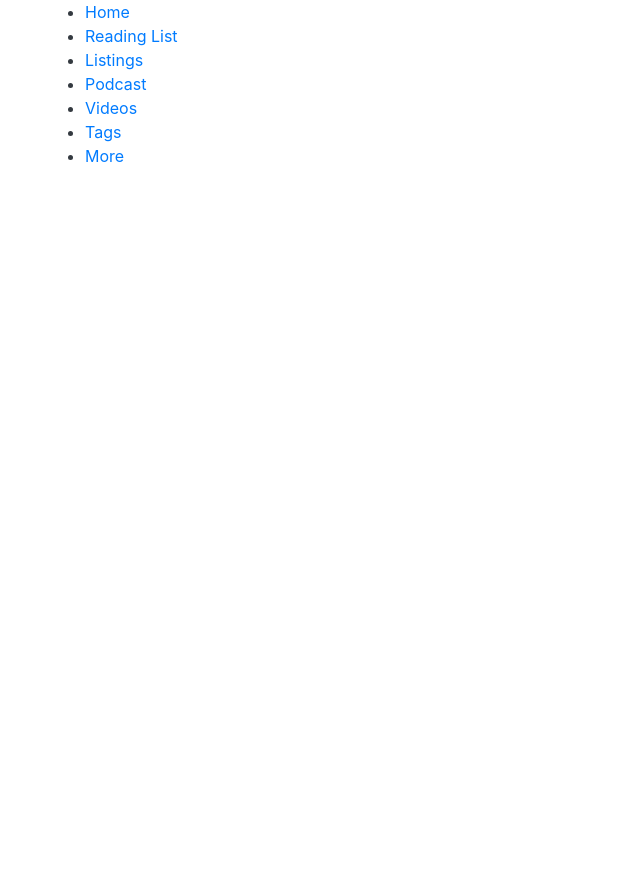
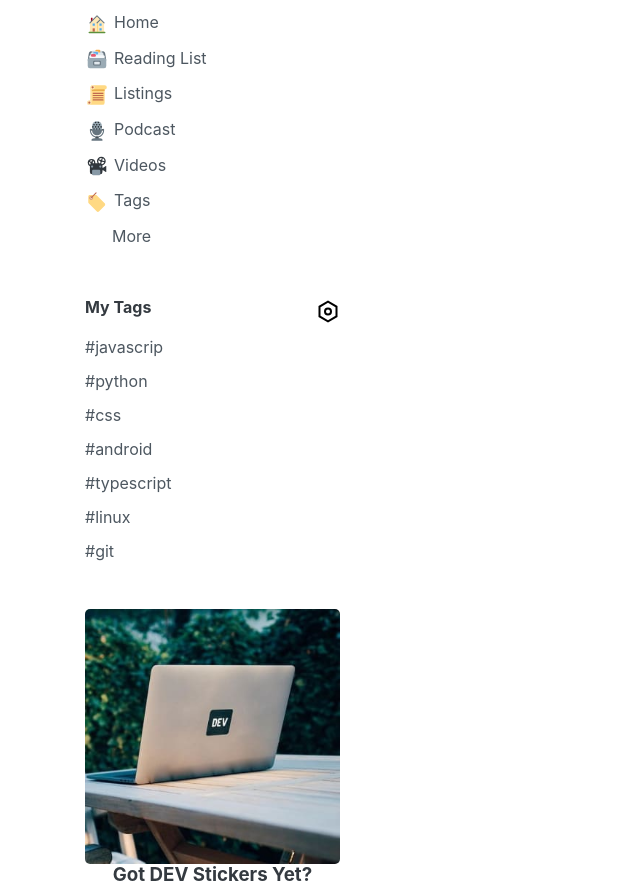
Before and after one commit to CarlosDeveloperr/Desafio-Bootstrap, a plain HTML site: page index.html in a window 1280 px wide. Shown: the whole page, without its empty margins (0-640 px from the left). Before the commit the page ends 800 px from the top, so only its background shows below. Drawn offline with nearby package versions, Linux system fonts and the light colour scheme.

Commit message:
Se agrega el aside izquierdo con todos sus elementos

```diff
--- a/css/_aside-izq.scss
+++ b/css/_aside-izq.scss
@@ -0,0 +1,50 @@
+.nav-menu{
+    margin-bottom: 50px;
+    ul li{
+        margin: 10px 0;
+    }
+    a{
+        margin-left: 5px;
+        color:#4d5760;
+        font-size: 1rem;
+    }
+   li:nth-of-type(7){
+       a{
+        margin-left: 27px;
+       }
+
+
+    }
+}
+
+.tags{
+
+    h2{
+        font-weight: bold;
+    font-size: 1rem;
+    }
+   ul li{
+        margin: 10px 0;
+
+    a{
+
+        color:#4d5760;
+        font-size: 1rem;
+    }
+
+    }
+    img.img-bottom{
+        margin-top:30px;
+        width: 100%;
+        height: auto;
+        border-radius: 5px;
+        display: inline-block;
+        vertical-align: middle;
+    }
+    h1{
+        font-weight: bold;
+        font-size: 1.17em;
+        text-align: center;
+    }
+
+}
--- a/css/_base.scss
+++ b/css/_base.scss
@@ -3,3 +3,11 @@
     padding: 0;
     box-sizing: border-box;
 }
+ul{
+    list-style: none;
+
+  }
+a{
+    text-decoration: none;
+
+  }
--- a/index.html
+++ b/index.html
@@ -20,18 +20,41 @@
     <div class="row">
       <div class="container">
         <div class="row">
-          <aside class="col-3 bg-transparent text-dark     aside-izq ">
-            <nav>
+          <aside class="col-3 bg-transparent text-dark">
+            <div class="nav-menu">
+              <nav>
+                <ul>
+                  <li><img src="./assets/icons/home.svg" alt=""><a href="">Home</a></li>
+                  <li><img src="./assets/icons/reading.svg" alt=""><a href="">Reading List</a></li>
+                  <li><img src="./assets/icons/listings.svg" alt=""><a href="">Listings</a></li>
+                  <li><img src="./assets/icons/podcast.svg" alt=""><a href="">Podcast</a></li>
+                  <li><img src="./assets/icons/videos.svg" alt=""><a href="">Videos</a></li>
+                  <li><img src="./assets/icons/tags.svg" alt=""><a href="">Tags</a></li>
+                  <li><a href="">More</a></li>
+                </ul>
+              </nav>
+            </div>
+
+
+            <div class="tags">
+              <div class="d-flex justify-content-between ">
+                <h2>My Tags</h2><img src="./assets/icons/my-tags.svg" alt="">
+              </div>
+
               <ul>
-                <li><img src="" alt=""><a href="">Home</a></li>
-                <li><img src="" alt=""><a href="">Reading List</a></li>
-                <li><img src="" alt=""><a href="">Listings</a></li>
-                <li><img src="" alt=""><a href="">Podcast</a></li>
-                <li><img src="" alt=""><a href="">Videos</a></li>
-                <li><img src="" alt=""><a href="">Tags</a></li>
-                <li><a href="">More</a></li>
+                <li><a href="">#javascrip</a></li>
+                <li><a href="">#python</a></li>
+                <li><a href="">#css</a></li>
+                <li><a href="">#android</a></li>
+                <li><a href="">#typescript</a></li>
+                <li><a href="">#linux</a></li>
+                <li><a href="">#git</a></li>
               </ul>
-            </nav>
+              <img class="img-bottom" src="./assets/img/img-aside.jpg" alt="">
+              <h1>Got DEV Stickers Yet?</h1>
+            </div>
+
+
           </aside>
           <section class="col-6"></section>
           <aside class="col-3"></aside>
```
Also changed, not shown: assets/icons/home.svg (added), assets/icons/listings.svg (added), assets/icons/my-tags.svg (added), assets/icons/podcast.svg (added), assets/icons/reading.svg (added), assets/icons/tags.svg (added), assets/icons/videos.svg (added), assets/img/img-aside.jpg (added), css/style.css, 2 other files.
